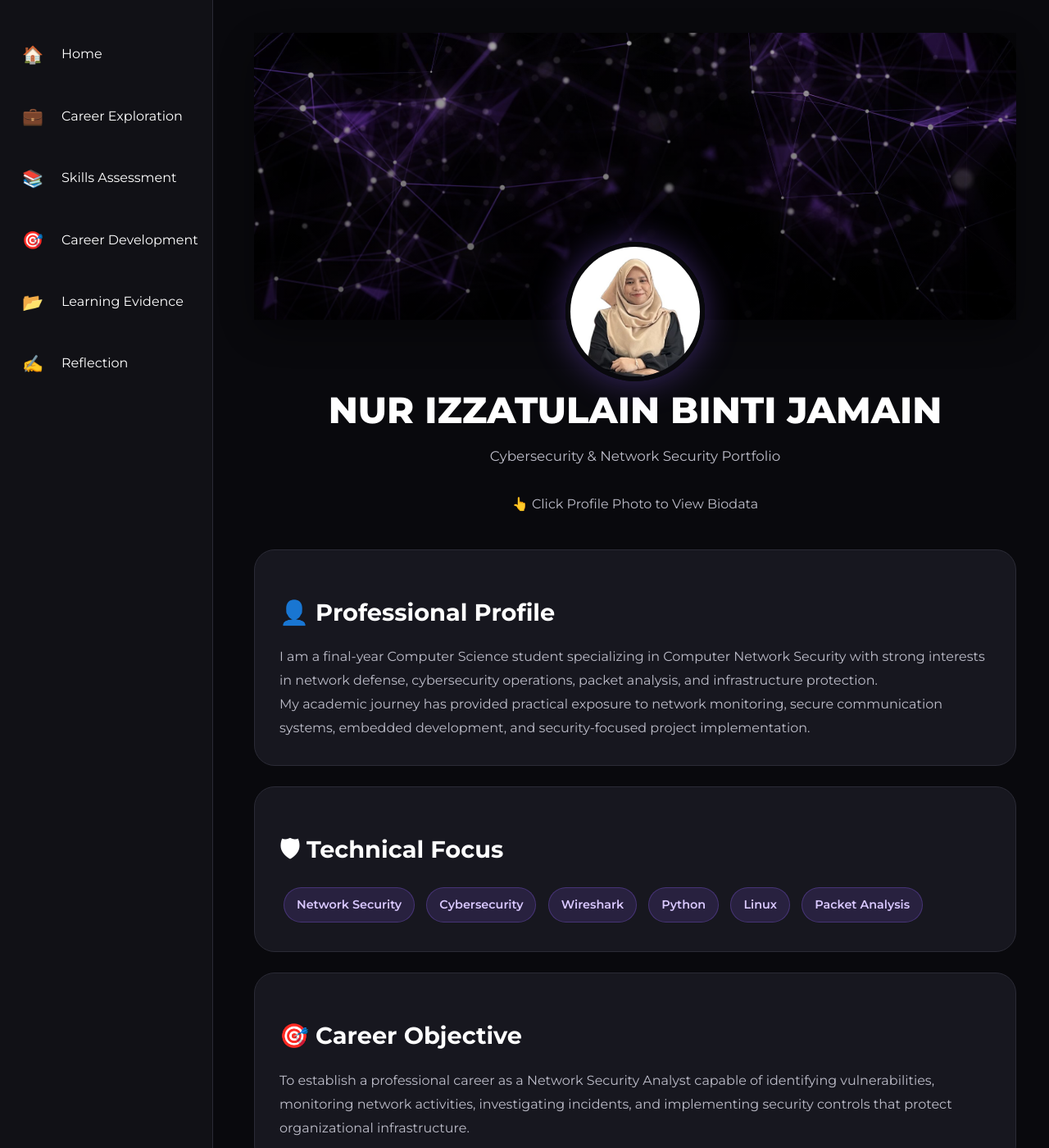
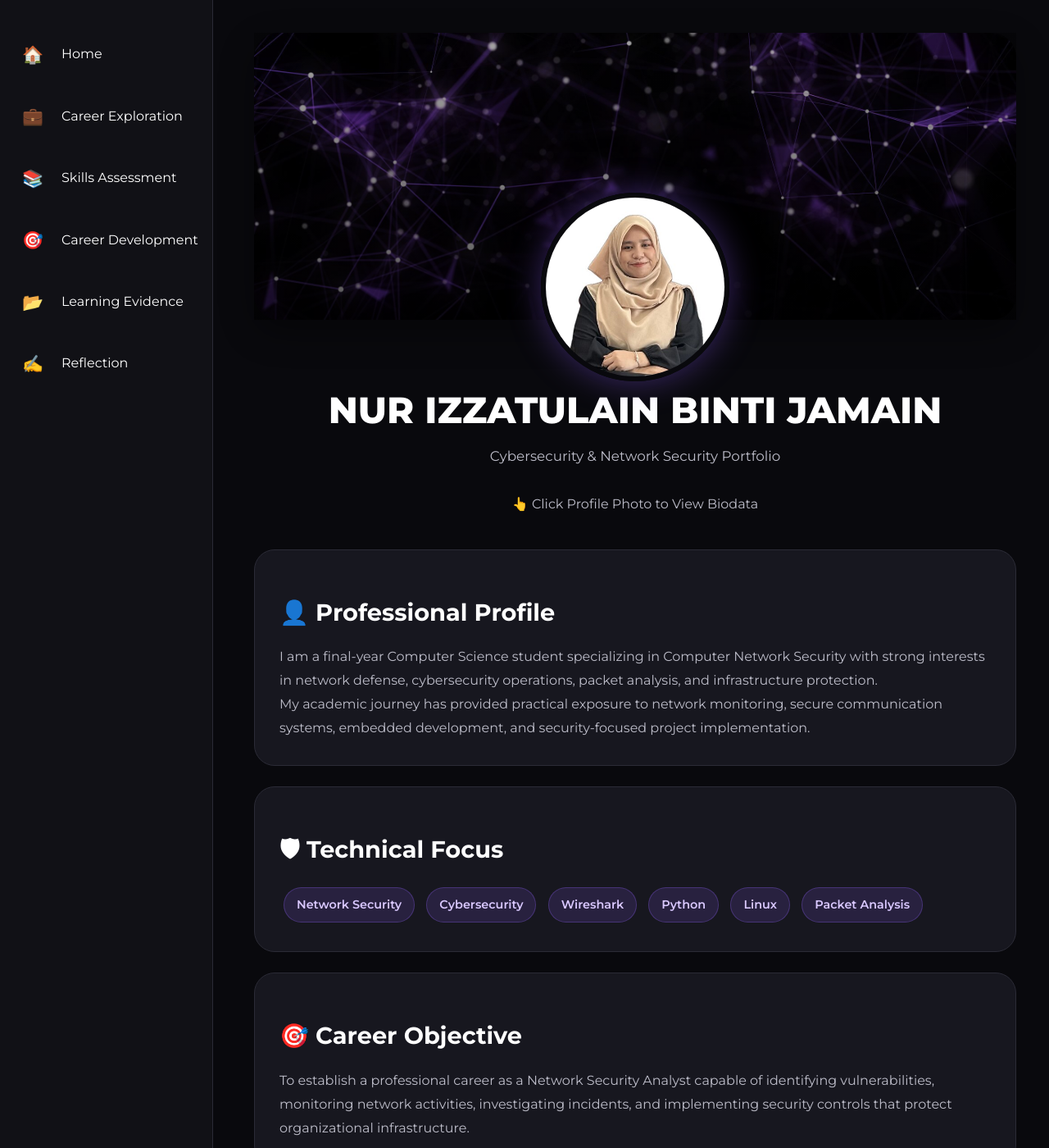
Before and after one commit to juzzatul/juzzatul.github.io, a Jekyll site: the page built from index.md, in a window 1280 px wide and 1400 px high. Shown: the whole window at 82% size. Built offline with Jekyll 4.4.1, drawn with Linux system fonts in a browser that asks for light colours; some of the changed text lies outside the part shown.

Commit message:
Update style.scss

```diff
--- a/assets/css/style.scss
+++ b/assets/css/style.scss
@@ -553,3 +553,96 @@ a:hover{
         font-size:2rem;
     }
 }
+
+/* =====================================
+   BIODATA POPUP
+   ===================================== */
+
+.modal{
+
+display:none;
+
+position:fixed;
+
+top:0;
+left:0;
+
+width:100%;
+height:100%;
+
+background:rgba(0,0,0,.85);
+
+z-index:99999;
+
+justify-content:center;
+
+align-items:center;
+
+padding:20px;
+}
+
+.modal-content{
+
+background:var(--card);
+
+border:1px solid var(--border);
+
+border-radius:30px;
+
+max-width:700px;
+
+width:100%;
+
+padding:40px;
+
+position:relative;
+}
+
+.close-btn{
+
+position:absolute;
+
+top:15px;
+right:25px;
+
+font-size:2rem;
+
+cursor:pointer;
+
+color:white;
+}
+
+.modal-profile{
+
+width:180px;
+
+height:180px;
+
+object-fit:cover;
+
+border-radius:50%;
+
+display:block;
+
+margin:auto;
+
+margin-bottom:25px;
+
+border:6px solid var(--purple);
+}
+
+.profile-image{
+
+width:230px;
+
+height:230px;
+
+cursor:pointer;
+
+transition:.3s;
+}
+
+.profile-image:hover{
+
+transform:scale(1.05);
+}
```
